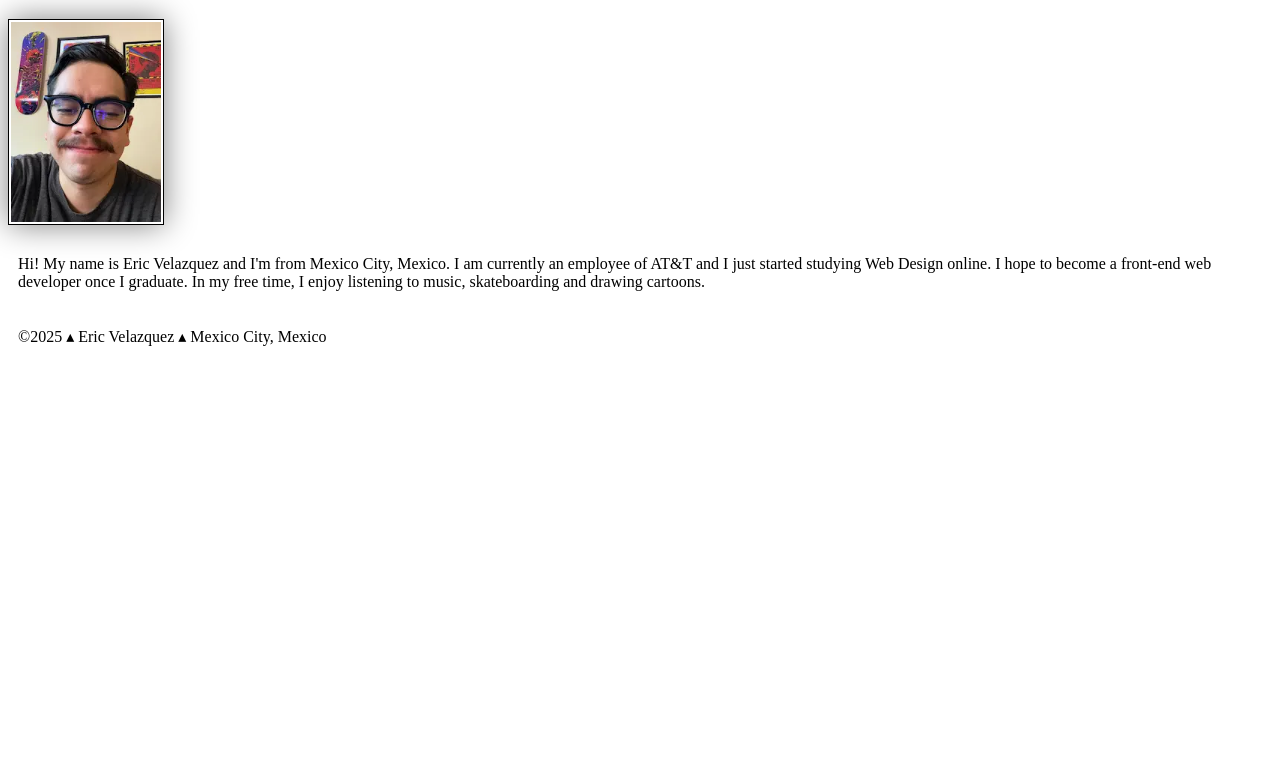
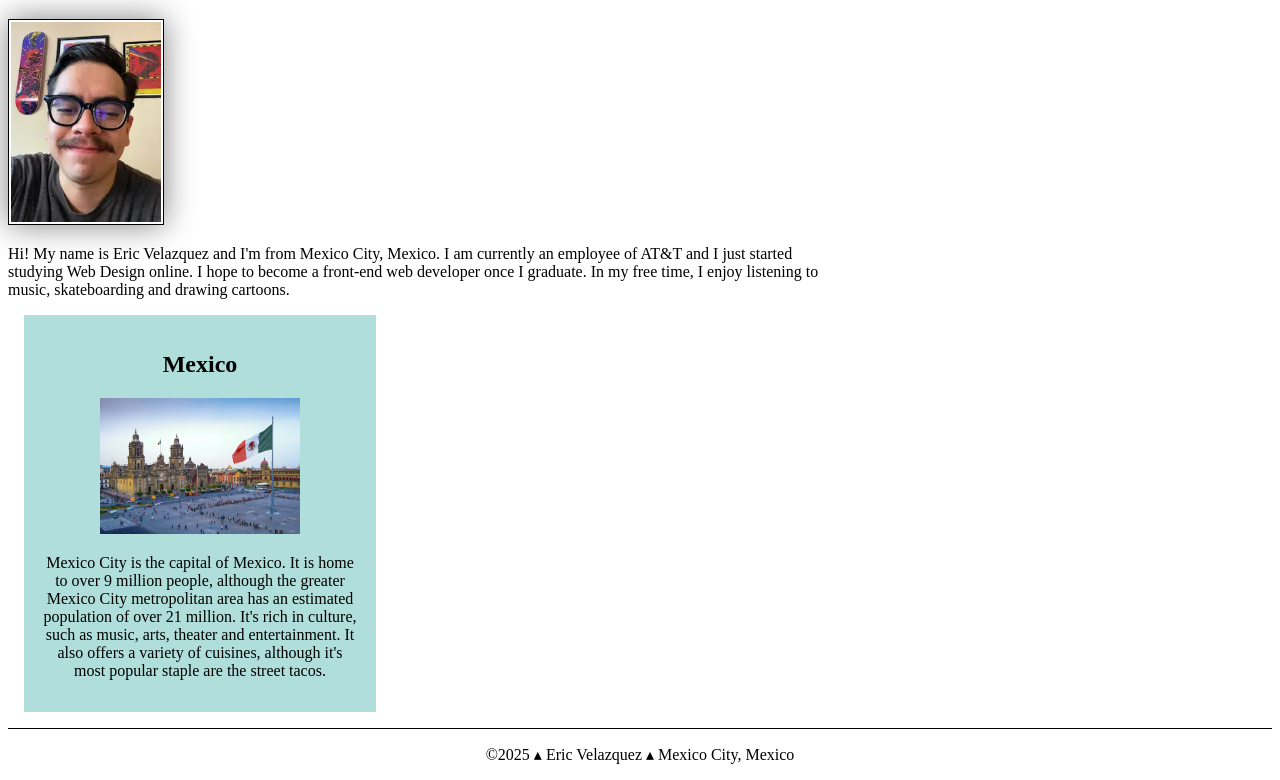
Before and after one commit to ericvlzqz/wdd130, a plain HTML site: page index.html in a window 1280 px wide. Shown: the part 205-985 px from the top of the page. Before the commit the page ends 800 px from the top, so only its background shows below. Drawn offline with Linux system fonts and the light colour scheme.

Commit message:
Added h2 and paragraph, as well as more CSS

```diff
--- a/index.html
+++ b/index.html
@@ -5,6 +5,8 @@
     <meta charset="utf-8">
     <meta name="viewport" content="width=device-width,initial-scale=1.0">
     <title>Eric Velazquez | WDD 130</title>
+    <meta name="description" content="A home page describing myself, Eric Velazquez. It includes a description of my hobbies and future plans, as well as the city I live in, Mexico City.">
+    <meta name="author" content="Eric Velazquez">
     <link rel="stylesheet" href="styles/styles.css">
 </head>
 
@@ -22,6 +24,11 @@
             started studying Web Design online. I hope to become a front-end web developer once I graduate. In my free
             time, I enjoy listening to music, skateboarding and drawing cartoons.</p>
     </main>
+    <aside>
+        <h2>Mexico</h2>
+        <img src="images/mexico-city.webp" alt="Photo of Mexico City's Zocalo">
+        <p>Mexico City is the capital of Mexico. It is home to over 9 million people, although the greater Mexico City metropolitan area has an estimated population of over 21 million. It's rich in culture, such as music, arts, theater and entertainment. It also offers a variety of cuisines, although it's most popular staple are the street tacos.</p>
+    </aside>
     <footer>
         <p>&copy;2025 ▴ Eric Velazquez ▴ Mexico City, Mexico</p>
     </footer>
--- a/styles/styles.css
+++ b/styles/styles.css
@@ -13,7 +13,7 @@ h1 {
     color: darkblue;
 }
 
-img {
+main img {
     width: 150px;
     height: auto;
     border: 1px solid black;
@@ -22,5 +22,30 @@ img {
 }
 
 p {
-    padding: 10px;
+    padding: 0;
 }
+
+main {
+    max-width: 840px;
+}
+
+aside {
+    width: 20rem;
+    margin: 1rem;
+    border: 1 px solid rgb(0 0 0 / 0.2);
+    padding: 1rem;
+    background-color: #afdedb;
+    color: #000;
+    text-align: center;
+}
+
+aside img {
+    width: 200px;
+    height: auto;
+}
+
+footer {
+    margin-top: 15px;
+    border-top: 1px solid #000;
+    text-align: center;
+}
```
Also changed, not shown: images/mexico-city.webp (added), 1 other file.
